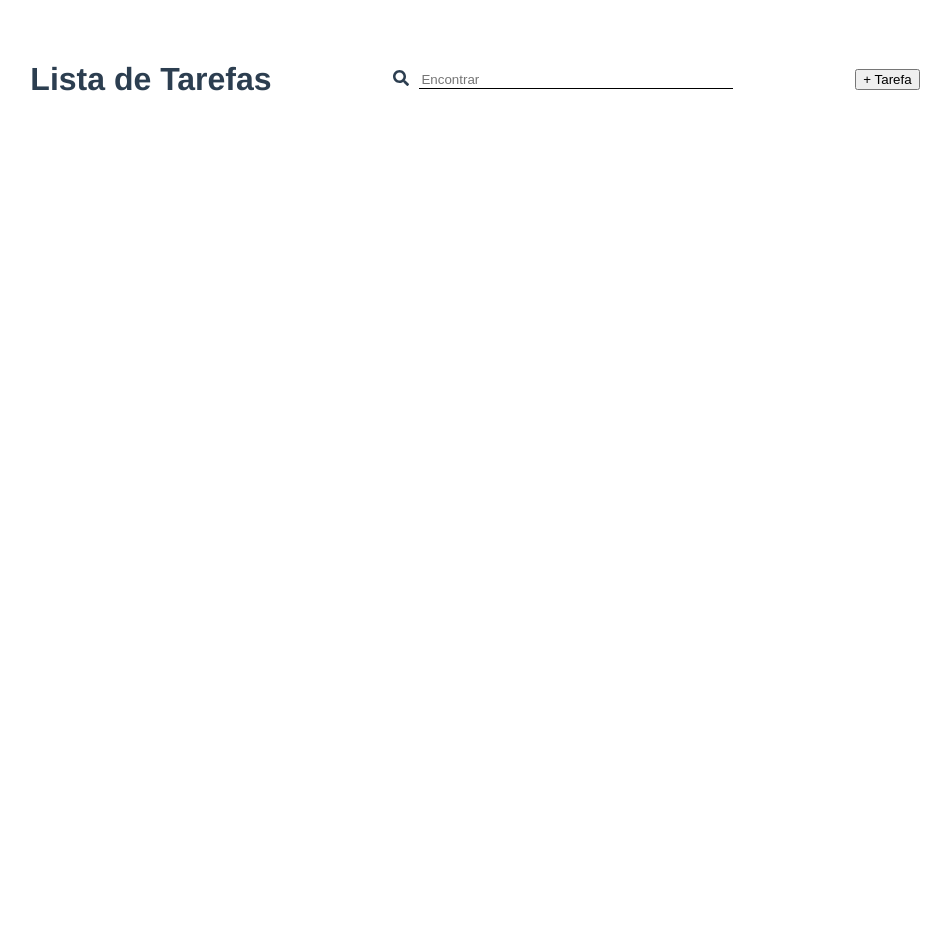
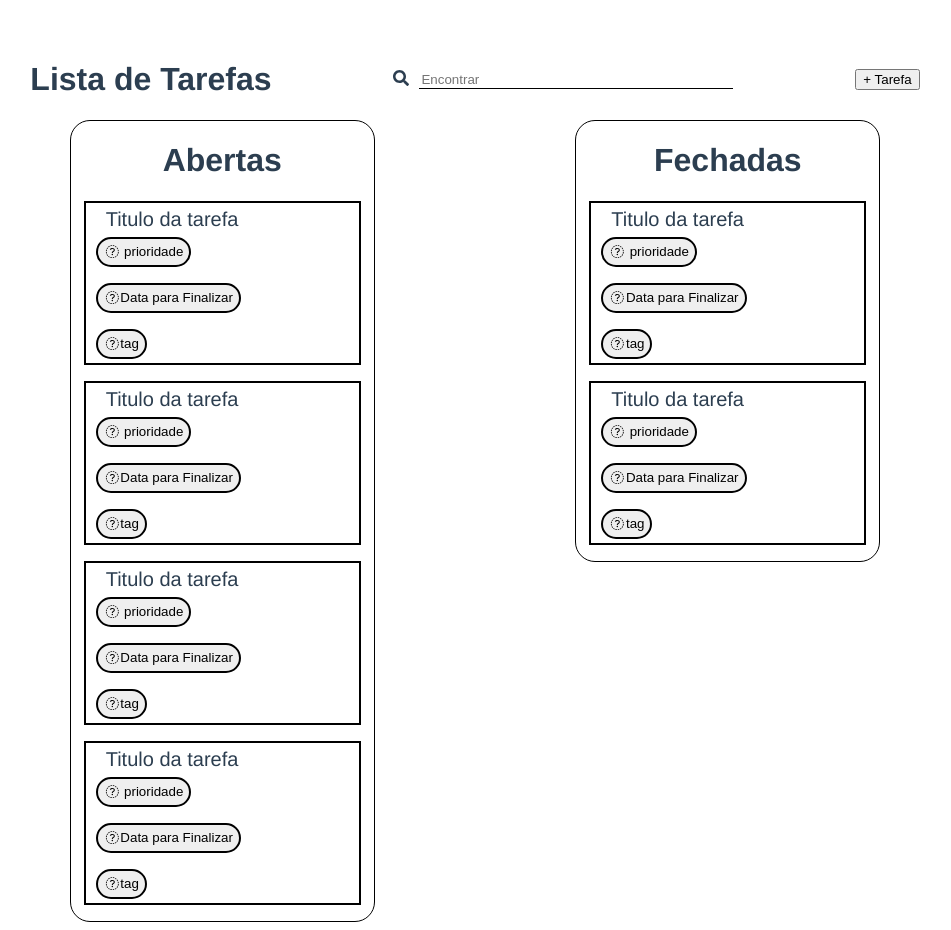
Before and after one commit to Matheus-Augusto-Silva/TasksToDo, a Vue app: page / in a window 1280 px wide. Shown: the whole page, without its empty margins (165-1116 px from the left). Before the commit the page ends 800 px from the top, so only its background shows below. Built offline with nearby package versions, Linux system fonts and the light colour scheme.

Commit message:
criação de bodyCards

```diff
--- a/src/App.vue
+++ b/src/App.vue
@@ -1,19 +1,30 @@
 <template>
   <div id="app">
     <Header></Header>
+    <div class="flex">
+      <BodyCards :titulo="abertas"></BodyCards>
+      <BodyCards :titulo="fechadas"></BodyCards>
+    </div>
   </div>
 </template>
 
 <script>
-import Header from './components/Header.vue'
-
+import Header from "./components/Header.vue";
+import BodyCards from "./components/BodyCards.vue";
 
 export default {
-  name: 'App',
+  name: "App",
   components: {
     Header,
-  }
-}
+    BodyCards,
+  },
+  data() {
+    return {
+      abertas: "Abertas",
+      fechadas: "Fechadas",
+    };
+  },
+};
 </script>
 
 <style>
@@ -26,4 +37,8 @@ export default {
   max-width: 80%;
   margin: 40px auto auto;
 }
+.flex {
+  display: flex;
+  justify-content: space-around;
+}
 </style>
--- /dev/null
+++ b/src/components/BodyCards.vue
@@ -0,0 +1,46 @@
+<template>
+  <div class="container">
+    <h1>{{ titulo }}</h1>
+    <div v-for="card in cards" :key="card.id">
+      <p
+        v-if="
+          titulo === 'Abertas'
+            ? card.status === 'aberta'
+            : card.status === 'fechada'
+        "
+      >
+        <Card></Card>
+      </p>
+    </div>
+  </div>
+</template>
+
+<script>
+import Card from "./Card.vue";
+export default {
+  name: "BodyCards",
+  components: { Card },
+  props: ["titulo"],
+  data() {
+    return {
+      cards: [
+        { id: 1, titulo: "Card1", prioridade: true, status: "aberta" },
+        { id: 2, titulo: "Card1", prioridade: true, status: "aberta" },
+        { id: 3, titulo: "Card1", prioridade: true, status: "fechada" },
+        { id: 1, titulo: "Card1", prioridade: true, status: "aberta" },
+        { id: 2, titulo: "Card1", prioridade: true, status: "aberta" },
+        { id: 3, titulo: "Card1", prioridade: true, status: "fechada" },
+      ],
+    };
+  },
+};
+</script>
+
+<style>
+.container {
+  width: 30%;
+  height: max-content;
+  border: 1px solid black;
+  border-radius: 20px;
+}
+</style>
--- /dev/null
+++ b/src/components/Card.vue
@@ -0,0 +1,49 @@
+<template>
+  <div class="card-body">
+    <p class="titulo">Titulo da tarefa</p>
+    <div class="column">
+      <button class="btn btn-sm">
+        <i class="fa fa-fw fa-alert"></i> prioridade
+      </button>
+      <button class="btn btn-sm">
+        <i class="fa fa-fw fa-alert>"></i>Data para Finalizar
+      </button>
+      <button class="btn btn-sm"><i class="fa fa-fw fa-alert>"></i>tag</button>
+    </div>
+  </div>
+</template>
+
+<script>
+export default {
+  name: "Card",
+};
+</script>
+
+<style scoped>
+.card-body {
+  width: 90%;
+  height: 10rem;
+  border: 2px solid black;
+  margin: auto;
+}
+.titulo {
+  font-size: 20px;
+  margin: 5px auto auto 20px;
+  text-align: left;
+}
+.btn {
+  border: 2px solid black;
+  border-radius: 40px;
+  text-align: center;
+  margin: 6px auto 10px 10px;
+}
+.btn-sm {
+  width: max-content;
+  height: 30px;
+}
+.column {
+  display: flex;
+  flex-direction: column;
+  margin-bottom: 20px;
+}
+</style>
--- a/src/components/Header.vue
+++ b/src/components/Header.vue
@@ -1,25 +1,25 @@
 <template>
-<div class = "flex">
+  <div class="flex">
     <h1>Lista de Tarefas</h1>
     <Search></Search>
     <Task></Task>
-</div>
+  </div>
 </template>
 <script>
-import Search from './inputs/Search.vue'
-import Task from './inputs/Task.vue';
+import Search from "./inputs/Search.vue";
+import Task from "./inputs/Task.vue";
 export default {
-  name: 'Header',
+  name: "Header",
   components: {
     Search,
-    Task
-  }
+    Task,
+  },
 };
 </script>
-<style>
-  .flex{
-    display: flex;
-    justify-content: space-around;
-    align-items: center;
-  }
+<style scoped>
+.flex {
+  display: flex;
+  justify-content: space-around;
+  align-items: center;
+}
 </style>
--- a/src/components/inputs/Task.vue
+++ b/src/components/inputs/Task.vue
@@ -1,12 +1,9 @@
 <template>
-    <button id="taskButton"> + Tarefa</button>
+  <button>+ Tarefa</button>
 </template>
 
 <script>
-export default {
-     name: 'Task'
-}
+export default {};
 </script>
 <style>
-
 </style>
```
